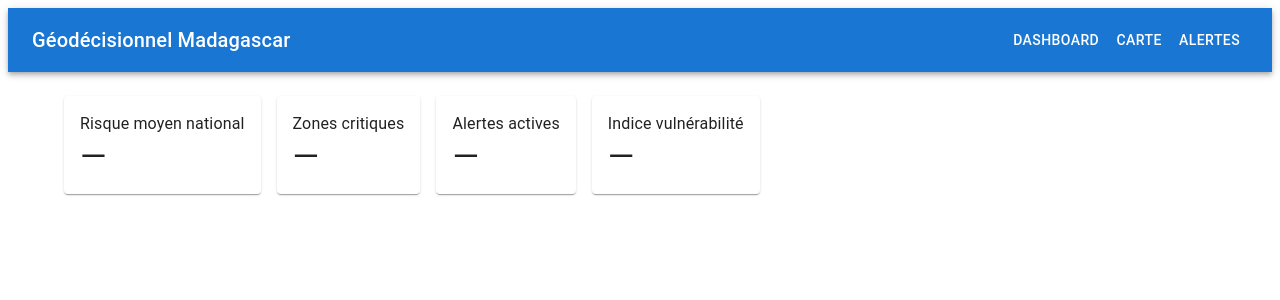
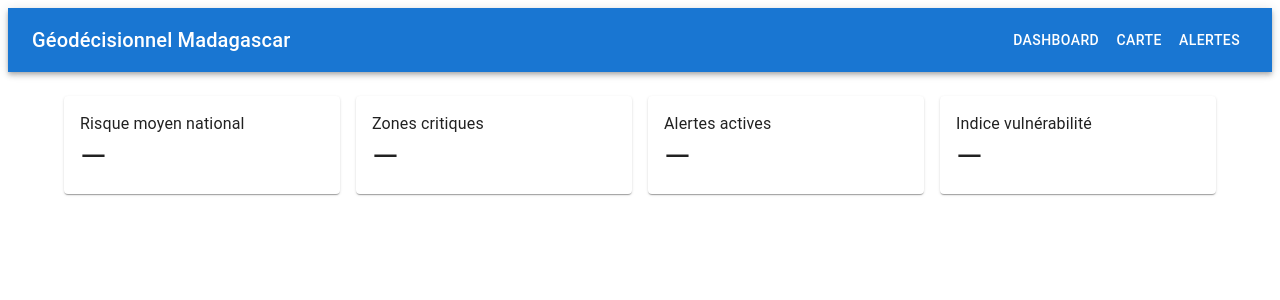
Before and after one commit to anjaranirina-omega/madagascar-geo-decision-system, a React (Vite) app in the folder frontend/: page / in a window 1280 px wide. Shown: the top 300 px of the page. Built offline with nearby package versions, Linux system fonts and the light colour scheme.

Commit message:
Correction de la configuration et du build frontend

```diff
--- a/frontend/src/modules/dashboard/pages/DashboardPage.tsx
+++ b/frontend/src/modules/dashboard/pages/DashboardPage.tsx
@@ -1,5 +1,30 @@
-import { Grid, Paper, Typography } from '@mui/material';
-const indicators = [ ['Risque moyen national', '—'], ['Zones critiques', '—'], ['Alertes actives', '—'], ['Indice vulnérabilité', '—'] ];
+import { Box, Paper, Typography } from '@mui/material';
+
+const indicators = [
+  ['Risque moyen national', '—'],
+  ['Zones critiques', '—'],
+  ['Alertes actives', '—'],
+  ['Indice vulnérabilité', '—'],
+];
+
 export default function DashboardPage() {
-  return <Grid container spacing={2}>{indicators.map(([title,value]) => <Grid item xs={12} md={3} key={title}><Paper sx={{p:2}}><Typography color="text.secondary">{title}</Typography><Typography variant="h4">{value}</Typography></Paper></Grid>)}</Grid>;
+  return (
+    <Box
+      sx={{
+        display: 'grid',
+        gridTemplateColumns: {
+          xs: '1fr',
+          md: 'repeat(4, 1fr)',
+        },
+        gap: 2,
+      }}
+    >
+      {indicators.map(([title, value]) => (
+        <Paper key={title} sx={{ p: 2 }}>
+          <Typography color="text.secondary">{title}</Typography>
+          <Typography variant="h4">{value}</Typography>
+        </Paper>
+      ))}
+    </Box>
+  );
 }
--- a/frontend/tsconfig.json
+++ b/frontend/tsconfig.json
@@ -10,11 +10,12 @@
     "strict": true,
     "forceConsistentCasingInFileNames": true,
     "module": "ESNext",
-    "moduleResolution": "Node",
+    "moduleResolution": "Bundler",
     "resolveJsonModule": true,
     "isolatedModules": true,
     "noEmit": true,
-    "jsx": "react-jsx"
+    "jsx": "react-jsx",
+    "types": ["vite/client"]
   },
   "include": ["src"]
 }
```
Also changed, not shown: 1 other file (tests, documents, lock files or other folders).
